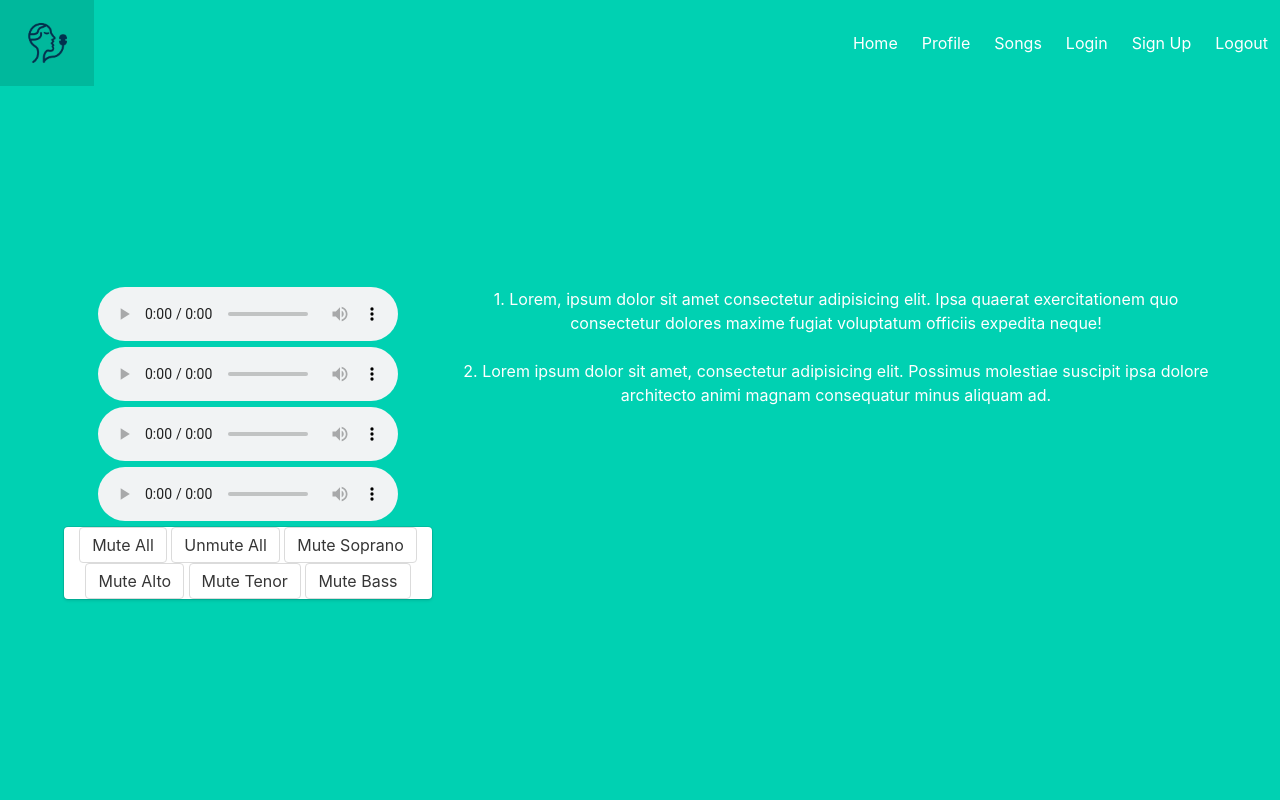
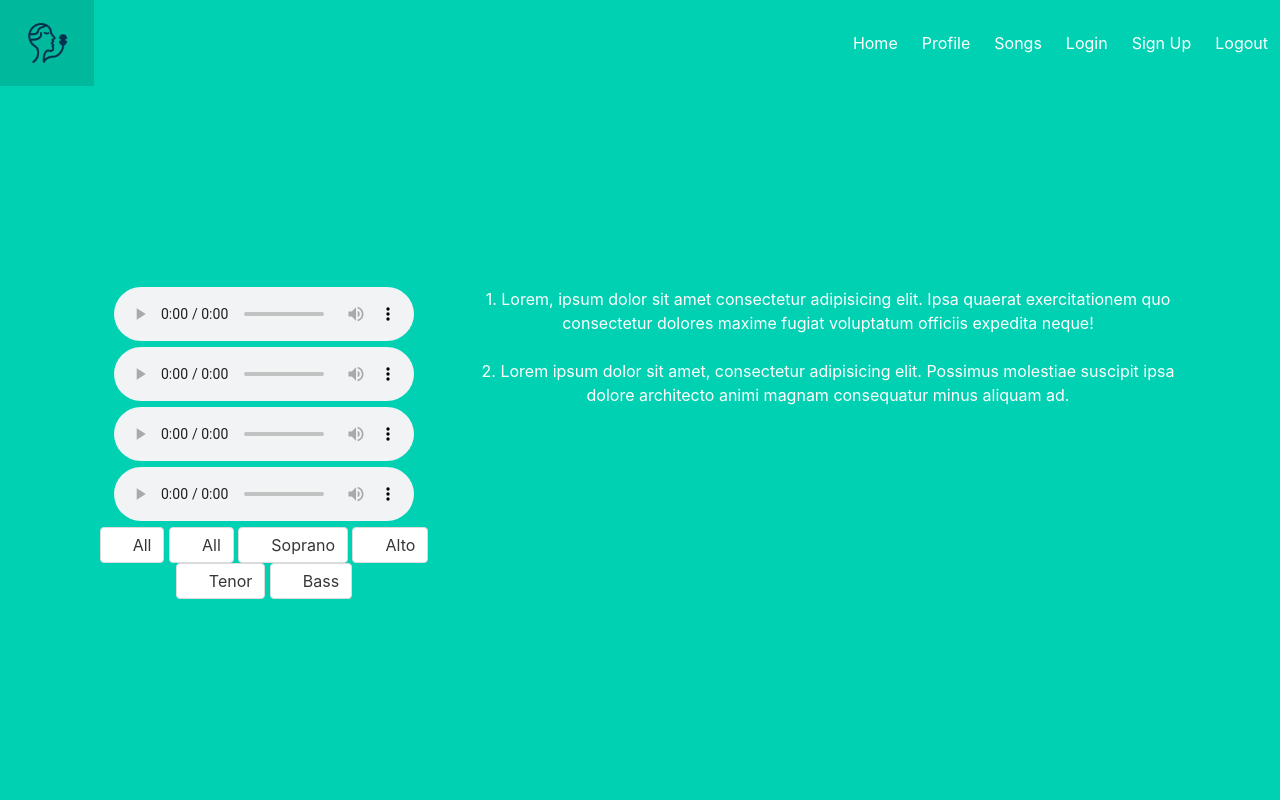
Before and after one commit to Toteya/ehanganomawi, a Flask app: template web_app/templates/songs.html in a window 1280 px wide. Run offline with Flask 3, Linux system fonts and the light colour scheme; the template is opened without the code that fills it, so the values that code supplies are empty.

Commit message:
updated media player muting control buttons - icons, interactivity, and functionality

```diff
--- a/web_app/static/scripts/songs.js
+++ b/web_app/static/scripts/songs.js
@@ -1,36 +1,71 @@
 // Handles the interactive functionality of the music player / songs page
 $(document).ready(() => {
-    const soprano = document.getElementById('soprano');
-    const alto = document.getElementById('alto');
-    const tenor = document.getElementById('tenor');
-    const bass = document.getElementById('bass');
+  const soprano = $('#soprano');
+  const alto = $('#alto');
+  const tenor = $('#tenor');
+  const bass = $('#bass');
 
-    const muteSoprano = document.getElementById('mute-soprano')
-    const muteAlto = document.getElementById('mute-alto')
-    const muteTenor = document.getElementById('mute-tenor')
-    const muteBass = document.getElementById('mute-bass')
+  const muteSoprano = $('#mute-soprano')
+  const muteAlto = $('#mute-alto')
+  const muteTenor = $('#mute-tenor')
+  const muteBass = $('#mute-bass')
 
-    muteSoprano.click(() => {
-        console.log('MUTE SOPRANO CLICKED!')
-        soprano.muted = !soprano.muted;
-        muteSoprano.classList.toggle('is-Active')
+  const items = [
+    {'audioItem': soprano, 'muteButton': muteSoprano},
+    {'audioItem': alto, 'muteButton': muteAlto},
+    {'audioItem': tenor, 'muteButton': muteTenor},
+    {'audioItem': bass, 'muteButton': muteBass},
+  ];
+
+  const toggleMute = (audioItem, muteButton) => {
+    const icon = muteButton.find('i');
+    if (audioItem.muted) {
+      unmuteAudio(audioItem, icon);
+    } else {
+      muteAudio(audioItem, icon);
+    }
+  }
+
+  const muteAudio = (audioItem, icon) => {
+    audioItem.muted = true;
+    icon.removeClass('fa-volume-high');
+    icon.addClass('fa-volume-xmark');
+  }
+
+  const unmuteAudio = (audioItem, icon) => {
+    audioItem.muted = false;
+    icon.removeClass('fa-volume-xmark');
+    icon.addClass('fa-volume-high');
+  }
+
+  $('#mute-soprano').click(() => {
+    toggleMute(soprano, muteSoprano);
   });
 
-    $('#mute-alto').click(function() {
-        // alto.muted = !alto.muted;
-        // $(this).classList.toggle('is-Active')
-        const button = $(this)[0];
-        button.classList.toggle('is-active');
+  $('#mute-alto').click(() => {
+    toggleMute(alto, muteAlto);
   });
 
   $('#mute-tenor').click(() => {
-        tenor.muted = !tenor.muted;
-        $(this).classList.toggle('is-Active')
+    toggleMute(tenor, muteTenor);
   });
 
   $('#mute-bass').click(() => {
-        bass.muted = !bass.muted;
-        $(this).classList.toggle('is-Active')
+    toggleMute(bass, muteBass);
+  });
+
+  $('#unmute-all').click(() => {
+    for (const item of items) {
+      const icon = item.muteButton.find('i');
+      unmuteAudio(item.audioItem, icon);
+    }
+  });
+
+  $('#mute-all').click(() => {
+    for (const item of items) {
+      const icon = item.muteButton.find('i');
+      muteAudio(item.audioItem, icon);
+    }
   });
 
   $('#play').click(() => {
--- a/web_app/templates/songs.html
+++ b/web_app/templates/songs.html
@@ -1,7 +1,7 @@
 {% extends "base.html" %}
 
 {% block content %}
-  <section class="sectio">
+  <section class="section">
     <div class="container">
       <div class="columns">
         <div class="column is-4">
@@ -24,13 +24,43 @@
                   Your browser does not support the audio element.
               </audio>
           </div>
-          <div class="list">
-            <button class="button" id="mute-all">Mute All</button>
-            <button class="button" id="unmute-all">Unmute All</button>
-            <button class="button" id="mute-soprano">Mute Soprano</button>
-            <button class="button" id="mute-alto">Mute Alto</button>
-            <button class="button" id="mute-tenor">Mute Tenor</button>
-            <button class="button" id="mute-bass">Mute Bass</button>
+          <div class="container">
+            <button class="button" id="mute-all">
+              <span class="icon">
+                <i class="fas fa-volume-xmark"></i>
+              </span>
+              <span>All</span>
+            </button>
+            <button class="button" id="unmute-all">
+              <span class="icon">
+                <i class="fas fa-volume-high"></i>
+              </span>
+              <span>All</span>
+            </button>
+            <button class="button" id="mute-soprano">
+              <span class="icon">
+                <i class="fas fa-volume-high"></i>
+              </span>
+              <span>Soprano</span>
+            </button>
+            <button class="button" id="mute-alto">
+              <span class="icon">
+                <i class="fas fa-volume-high"></i>
+              </span>
+              <span>Alto</span>
+            </button>
+            <button class="button" id="mute-tenor">
+              <span class="icon">
+                <i class="fas fa-volume-high"></i>
+              </span>
+              <span>Tenor</span>
+            </button>
+            <button class="button" id="mute-bass">
+              <span class="icon">
+                <i class="fas fa-volume-high"></i>
+              </span>
+              <span>Bass</span>
+            </button>
           </div>
         </div>
         <div class="column is-8">
```
Lines whose indentation alone changed are shown as unchanged.
